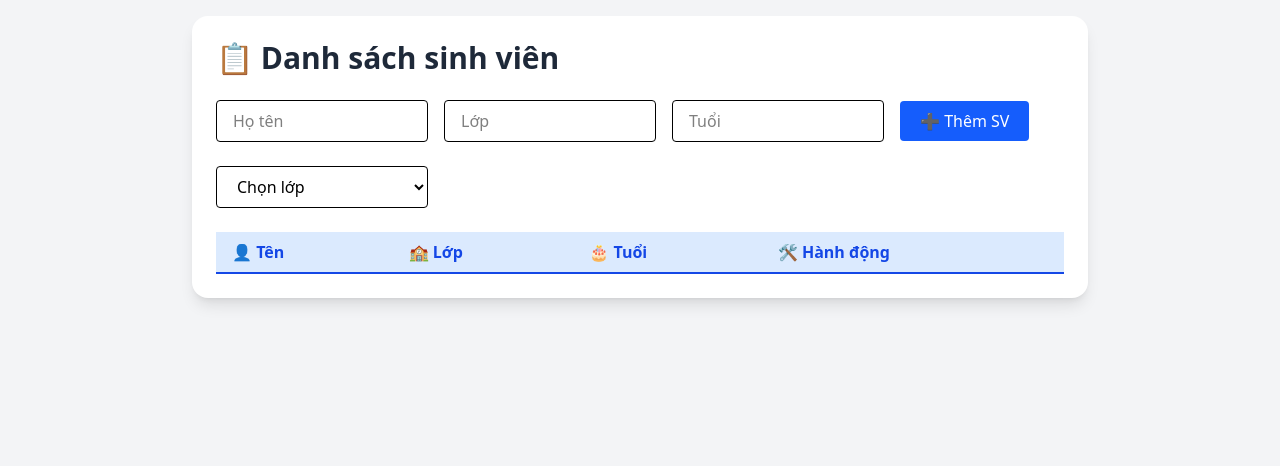
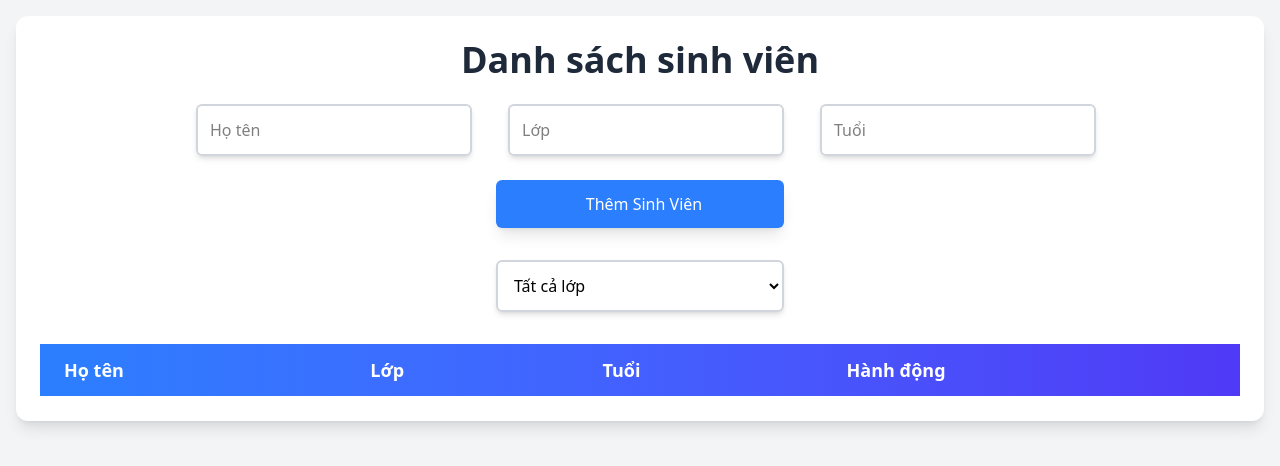
Before and after one commit to khanhlow1402/22691311_LeGiaKhanh_KT_PTGD, a React (Vite) app in the folder baikt/: page / in a window 1280 px wide. Shown: the top 466 px of the page. Built offline with nearby package versions, Linux system fonts and the light colour scheme.

Commit message:
cải thiện giao diện

```diff
--- a/baikt/src/components/StudentList.jsx
+++ b/baikt/src/components/StudentList.jsx
@@ -2,29 +2,24 @@ import React, { useState, useEffect } from "react";
 import StudentItem from "./StudentItem"; // Import component StudentItem
 
 export default function StudentList() {
-  // Load dữ liệu từ localStorage khi trang được tải lại
   const loadStudentsFromLocalStorage = () => {
     const savedStudents = localStorage.getItem("students");
     return savedStudents ? JSON.parse(savedStudents) : [];
   };
 
-  // Khởi tạo state với dữ liệu từ localStorage hoặc mảng rỗng nếu không có dữ liệu
   const [students, setStudents] = useState(loadStudentsFromLocalStorage());
-
   const [newStudent, setNewStudent] = useState({ name: "", class: "", age: "" });
+  const [selectedClass, setSelectedClass] = useState(""); // Trạng thái cho lớp đã chọn
   const [editingId, setEditingId] = useState(null);
   const [editedStudent, setEditedStudent] = useState({ name: "", class: "", age: "" });
-  const [selectedClass, setSelectedClass] = useState(""); // Trạng thái cho lớp đã chọn
 
-  // Hàm lưu danh sách sinh viên vào localStorage khi có thay đổi
   const saveStudentsToLocalStorage = (students) => {
     localStorage.setItem("students", JSON.stringify(students));
   };
 
   useEffect(() => {
-    // Đồng bộ dữ liệu với localStorage mỗi khi danh sách sinh viên thay đổi
     saveStudentsToLocalStorage(students);
-  }, [students]); // Mỗi khi state `students` thay đổi, gọi hàm lưu vào localStorage
+  }, [students]);
 
   const handleChange = (e) => {
     const { name, value } = e.target;
@@ -73,72 +68,81 @@ export default function StudentList() {
     setEditingId(null);
   };
 
-  // Hàm lọc sinh viên theo lớp
   const filteredStudents = selectedClass
     ? students.filter((sv) => sv.class === selectedClass)
     : students;
 
   return (
-    <div className="p-6 max-w-4xl mx-auto bg-white rounded-2xl shadow-lg">
-      <h1 className="text-3xl font-bold mb-6 text-gray-800">📋 Danh sách sinh viên</h1>
+    <div className="container mx-auto p-6 bg-white rounded-xl shadow-lg">
+      <h1 className="text-4xl font-bold text-center text-gray-800 mb-6">Danh sách sinh viên</h1>
 
       {/* Form thêm sinh viên */}
-      <div className="flex flex-col md:flex-row items-center gap-4 mb-6">
+      <div className="flex flex-wrap justify-center gap-6 mb-8">
+        <div className="flex items-center space-x-3 w-72">
+          <i className="fas fa-user text-blue-500"></i>
           <input
             type="text"
             name="name"
             value={newStudent.name}
             onChange={handleChange}
             placeholder="Họ tên"
-          className="border px-4 py-2 rounded w-full md:w-1/4"
+            className="p-3 border-2 border-gray-300 rounded-md focus:outline-none focus:ring-2 focus:ring-blue-500 w-full transition-all duration-200 hover:border-blue-400 focus:border-blue-600 shadow-md"
           />
+        </div>
+        <div className="flex items-center space-x-3 w-72">
+          <i className="fas fa-school text-blue-500"></i>
           <input
             type="text"
             name="class"
             value={newStudent.class}
             onChange={handleChange}
             placeholder="Lớp"
-          className="border px-4 py-2 rounded w-full md:w-1/4"
+            className="p-3 border-2 border-gray-300 rounded-md focus:outline-none focus:ring-2 focus:ring-blue-500 w-full transition-all duration-200 hover:border-blue-400 focus:border-blue-600 shadow-md"
           />
+        </div>
+        <div className="flex items-center space-x-3 w-72">
+          <i className="fas fa-calendar-alt text-blue-500"></i>
           <input
             type="number"
             name="age"
             value={newStudent.age}
             onChange={handleChange}
             placeholder="Tuổi"
-          className="border px-4 py-2 rounded w-full md:w-1/4"
+            className="p-3 border-2 border-gray-300 rounded-md focus:outline-none focus:ring-2 focus:ring-blue-500 w-full transition-all duration-200 hover:border-blue-400 focus:border-blue-600 shadow-md"
           />
+        </div>
         <button
           onClick={handleAdd}
-          className="bg-blue-600 text-white px-5 py-2 rounded hover:bg-blue-700 transition"
+          className="w-72 p-3 bg-blue-500 text-white rounded-md hover:bg-blue-600 transition-all duration-200 flex items-center justify-center space-x-2 shadow-lg"
         >
-          ➕ Thêm SV
+          <i className="fas fa-plus"></i>
+          <span>Thêm Sinh Viên</span>
         </button>
       </div>
 
-      {/* Dropdown để lọc theo lớp */}
-      <div className="flex mb-6">
+      {/* Dropdown lọc theo lớp */}
+      <div className="flex justify-center mb-8">
         <select
-          className="border px-4 py-2 rounded w-full md:w-1/4"
+          className="p-3 border-2 border-gray-300 rounded-md focus:outline-none focus:ring-2 focus:ring-blue-500 transition-all duration-200 hover:border-blue-400 w-72 shadow-md"
           value={selectedClass}
           onChange={(e) => setSelectedClass(e.target.value)}
         >
-          <option value="">Chọn lớp</option>
+          <option value="">Tất cả lớp</option>
           <option value="DHKTPM18ATT">DHKTPM18ATT</option>
           <option value="DHKTPM18BTT">DHKTPM18BTT</option>
           <option value="DHKTPM1CTT">DHKTPM1CTT</option>
         </select>
       </div>
 
-      {/* Bảng danh sách sinh viên */}
+      {/* Danh sách sinh viên */}
       <div className="overflow-x-auto">
-        <table className="w-full table-auto text-left border-collapse">
-          <thead>
-            <tr className="bg-blue-100 text-blue-700">
-              <th className="px-4 py-2 border-b-2">👤 Tên</th>
-              <th className="px-4 py-2 border-b-2">🏫 Lớp</th>
-              <th className="px-4 py-2 border-b-2">🎂 Tuổi</th>
-              <th className="px-4 py-2 border-b-2">🛠 Hành động</th>
+        <table className="min-w-full table-auto text-left border-collapse">
+          <thead className="bg-gradient-to-r from-blue-500 to-indigo-600 text-white">
+            <tr>
+              <th className="px-6 py-3 border-b text-lg">Họ tên</th>
+              <th className="px-6 py-3 border-b text-lg">Lớp</th>
+              <th className="px-6 py-3 border-b text-lg">Tuổi</th>
+              <th className="px-6 py-3 border-b text-lg">Hành động</th>
             </tr>
           </thead>
           <tbody>
```
Also changed, not shown: 1 other file (tests, documents, lock files or other folders). Lines whose indentation alone changed are shown as unchanged.
